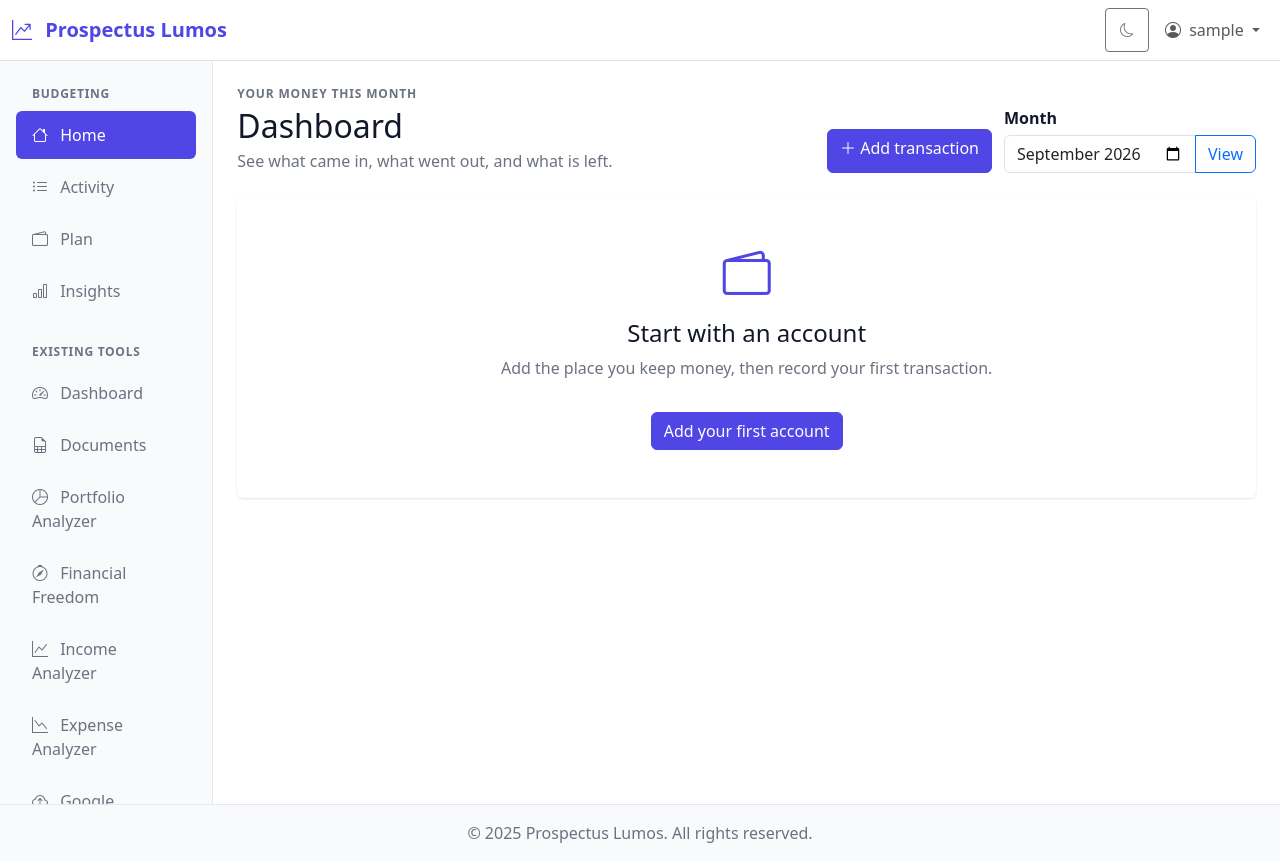
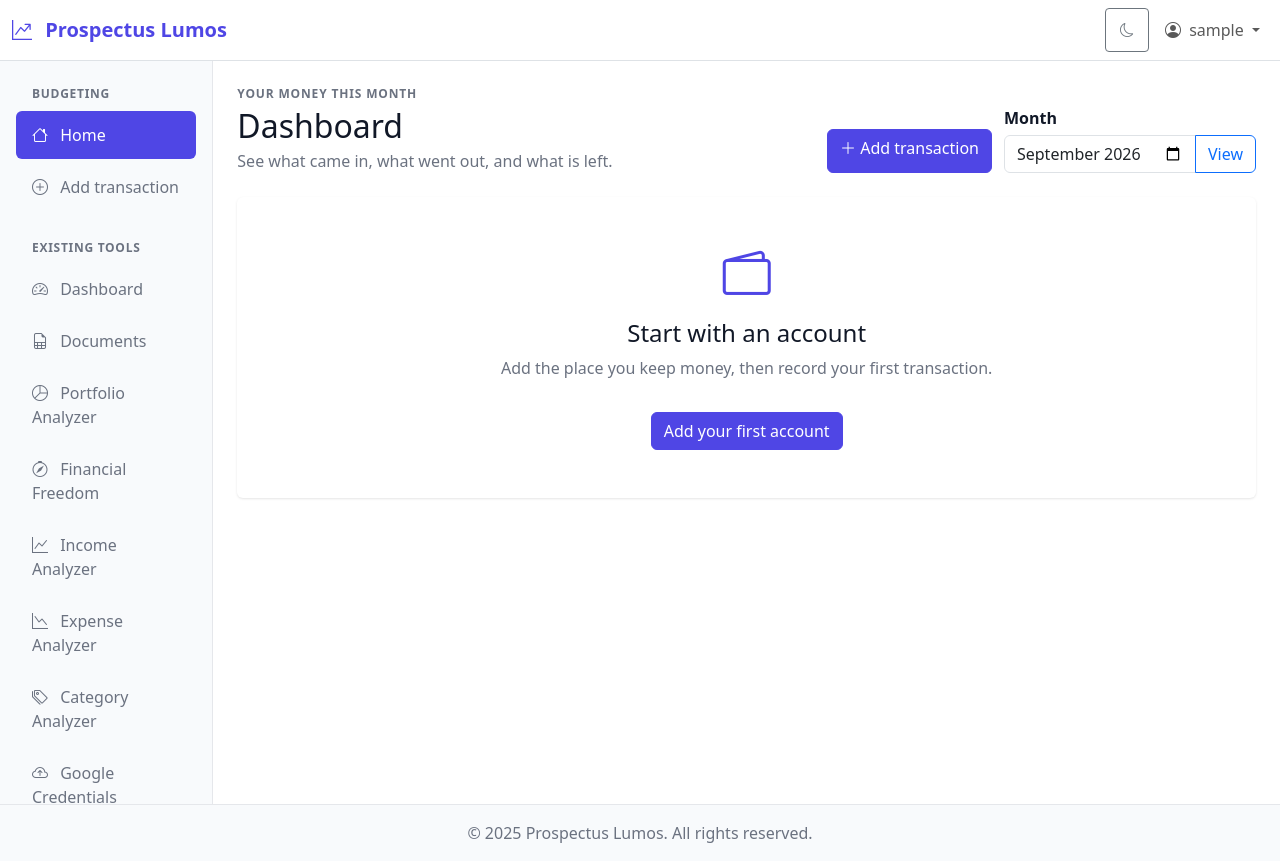
Before and after one commit to chromium7/prospectus-lumos, a Django app: page /app/ in a window 1280 px wide. Run offline with Django 4.2, Linux system fonts and the light colour scheme; the visitor is signed in with stand-in values (Sample User, id 1); parts of the project's set-up code (start-up, migrations or seed data) failed here and were passed over.

Commit message:
fix: prune app navigation of cancelled roadmap pages (#141)
The /app sidebar and mobile bar advertised Activity, Plan and Insights,
whose routes were never built: the issues owning them were cancelled when
the budgeting plan was revised. They were hardcoded paths rather than
{% url %} tags, so Django never raised NoReverseMatch and they simply
404ed on click.

Drop those entries, surface the add-transaction page on desktop, point the
vacated mobile slots at the existing document list and expense analyzer,
and add Category Analyzer to the desktop sidebar for parity with mobile.

Co-authored-by: Claude Opus 5 <noreply@anthropic.com>

```diff
--- a/prospectus_lumos/website/app/views.py
+++ b/prospectus_lumos/website/app/views.py
@@ -92,7 +92,7 @@ def transaction_create_view(request: TypedHttpRequest) -> HttpResponse:
             "form": form,
             "next": return_url,
             "recent_categories": recent_categories,
-            "selected_tab": "app_activity",
+            "selected_tab": "app_add",
         },
         status=503 if request_failed else 400 if request.method == "POST" else 200,
     )
--- a/templates/app/home.html
+++ b/templates/app/home.html
@@ -63,7 +63,6 @@
             <div class="card-body">
                 <div class="dashboard-panel__heading">
                     <div><p class="dashboard__eyebrow">Monthly plan</p><h2 class="h4" id="budget-progress-title">Budget progress</h2></div>
-                    <a href="/app/budgets/{{ month }}">View plan</a>
                 </div>
                 <div>
                     {% for category in dashboard.budget_categories %}
@@ -86,7 +85,7 @@
             <div class="card-body">
                 <div class="dashboard-panel__heading">
                     <div><p class="dashboard__eyebrow">Latest changes</p><h2 class="h4" id="recent-activity-title">Recent activity</h2></div>
-                    <a href="/app/transactions">View all</a>
+                    <a href="{% url 'document_list' %}">View all</a>
                 </div>
                 <ul class="dashboard-activity">
                     {% for transaction in dashboard.recent_activity %}
--- a/templates/base.html
+++ b/templates/base.html
@@ -66,17 +66,9 @@
                         <i class="bi bi-house me-2"></i>
                         Home
                     </a>
-                    <a class="nav-link {% if selected_tab == 'app_activity' %}active{% endif %}" href="/app/transactions"{% if selected_tab == 'app_activity' %} aria-current="page"{% endif %}>
-                        <i class="bi bi-list-ul me-2"></i>
-                        Activity
-                    </a>
-                    <a class="nav-link {% if selected_tab == 'app_plan' %}active{% endif %}" href="/app/budgets/current"{% if selected_tab == 'app_plan' %} aria-current="page"{% endif %}>
-                        <i class="bi bi-wallet2 me-2"></i>
-                        Plan
-                    </a>
-                    <a class="nav-link {% if selected_tab == 'app_insights' %}active{% endif %}" href="/app/reports"{% if selected_tab == 'app_insights' %} aria-current="page"{% endif %}>
-                        <i class="bi bi-bar-chart me-2"></i>
-                        Insights
+                    <a class="nav-link {% if selected_tab == 'app_add' %}active{% endif %}" href="{% url 'app:transaction_create' %}"{% if selected_tab == 'app_add' %} aria-current="page"{% endif %}>
+                        <i class="bi bi-plus-circle me-2"></i>
+                        Add transaction
                     </a>
 
                     <p class="sidebar-heading mt-4">Existing tools</p>
@@ -103,6 +95,10 @@
                     <a class="nav-link {% if selected_tab == 'expenses' %}active{% endif %}" href="{% url 'expense_analyzer' %}">
                         <i class="bi bi-graph-down me-2"></i>
                         Expense Analyzer
+                    </a>
+                    <a class="nav-link {% if selected_tab == 'categories' %}active{% endif %}" href="{% url 'category_analyzer' %}">
+                        <i class="bi bi-tags me-2"></i>
+                        Category Analyzer
                     </a>
                     <a class="nav-link {% if selected_tab == 'google_credentials' %}active{% endif %}" href="{% url 'google_credentials' %}">
                         <i class="bi bi-cloud-arrow-up me-2"></i>
@@ -151,25 +147,23 @@
         <a class="mobile-app-nav__link {% if selected_tab == 'app_home' %}active{% endif %}" href="{% url 'app:home' %}"{% if selected_tab == 'app_home' %} aria-current="page"{% endif %}>
             <i class="bi bi-house" aria-hidden="true"></i><span>Home</span>
         </a>
-        <a class="mobile-app-nav__link {% if selected_tab == 'app_activity' %}active{% endif %}" href="/app/transactions"{% if selected_tab == 'app_activity' %} aria-current="page"{% endif %}>
-            <i class="bi bi-list-ul" aria-hidden="true"></i><span>Activity</span>
+        <a class="mobile-app-nav__link {% if selected_tab == 'documents' %}active{% endif %}" href="{% url 'document_list' %}"{% if selected_tab == 'documents' %} aria-current="page"{% endif %}>
+            <i class="bi bi-file-earmark-spreadsheet" aria-hidden="true"></i><span>Months</span>
         </a>
         <a class="mobile-app-nav__add" href="{% url 'app:transaction_create' %}{% if selected_tab == 'app_home' %}?next={{ request.get_full_path|urlencode }}{% endif %}" aria-label="Add transaction">
             <i class="bi bi-plus-lg" aria-hidden="true"></i><span>Add</span>
         </a>
-        <a class="mobile-app-nav__link {% if selected_tab == 'app_plan' %}active{% endif %}" href="/app/budgets/current"{% if selected_tab == 'app_plan' %} aria-current="page"{% endif %}>
-            <i class="bi bi-wallet2" aria-hidden="true"></i><span>Plan</span>
+        <a class="mobile-app-nav__link {% if selected_tab == 'expenses' %}active{% endif %}" href="{% url 'expense_analyzer' %}"{% if selected_tab == 'expenses' %} aria-current="page"{% endif %}>
+            <i class="bi bi-graph-down" aria-hidden="true"></i><span>Expenses</span>
         </a>
         <div class="dropup">
             <button class="mobile-app-nav__link" type="button" data-bs-toggle="dropdown" aria-expanded="false">
                 <i class="bi bi-three-dots" aria-hidden="true"></i><span>More</span>
             </button>
             <ul class="dropdown-menu dropdown-menu-end mobile-more-menu">
-                <li><a class="dropdown-item" href="/app/reports">Insights</a></li>
-                <li><a class="dropdown-item" href="{% url 'document_list' %}">Documents</a></li>
+                <li><a class="dropdown-item" href="{% url 'dashboard' %}">Dashboard</a></li>
                 <li><a class="dropdown-item" href="{% url 'portfolio_analyzer' %}">Portfolio Analyzer</a></li>
                 <li><a class="dropdown-item" href="{% url 'income_analyzer' %}">Income Analyzer</a></li>
-                <li><a class="dropdown-item" href="{% url 'expense_analyzer' %}">Expense Analyzer</a></li>
                 <li><a class="dropdown-item" href="{% url 'category_analyzer' %}">Category Analyzer</a></li>
                 <li><a class="dropdown-item" href="{% url 'freedom_plan_list' %}">Financial Freedom</a></li>
             </ul>
```
Also changed, not shown: tests/test_app_shell.py (+24 -0 lines).
